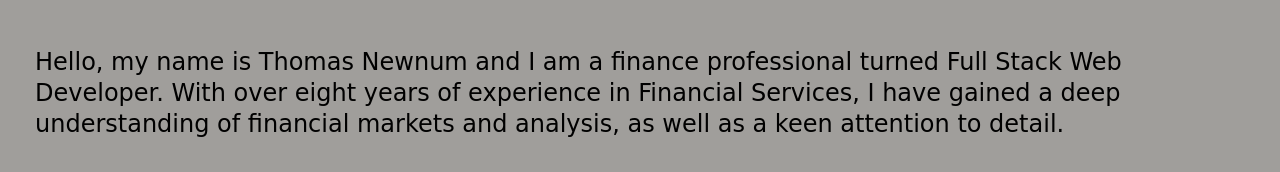
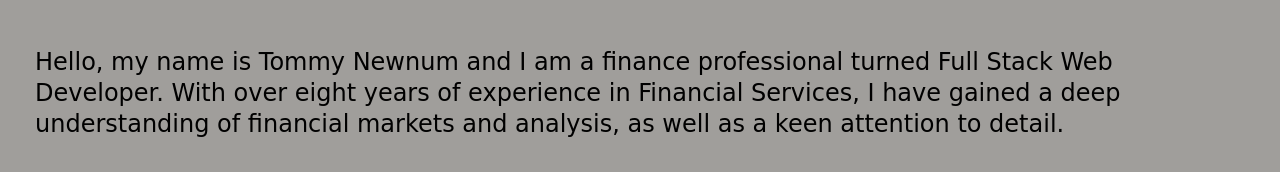
Before and after one commit to tnewnum/challenge-two, a plain HTML site: page index.html in a window 1280 px wide. Shown: the part 607-779 px from the top of the page. Drawn offline with Linux system fonts and the light colour scheme.

Commit message:
added new pic and changed name

```diff
--- a/index.html
+++ b/index.html
@@ -30,7 +30,7 @@
         <div class="myHeadshot">
         <img id="headshot" src="./assets/images/headshot.jpg" alt="unprofessional headshot">
         </div>
-            <p class="para">Hello, my name is Thomas Newnum and I am a finance professional turned Full Stack Web Developer. With over eight years of experience in Financial Services, I have gained a deep understanding of financial markets and analysis, as well as a keen attention to detail.</p>
+            <p class="para">Hello, my name is Tommy Newnum and I am a finance professional turned Full Stack Web Developer. With over eight years of experience in Financial Services, I have gained a deep understanding of financial markets and analysis, as well as a keen attention to detail.</p>
 
             <p>Recently, I completed a Full Stack Web Development program from Michigan State University, where I learned various programming languages and tools such as HTML, CSS, JavaScript, React.js, Node.js, Express.js, and MSQL.</p>
 
```
Also changed, not shown: assets/images/project2.png.
